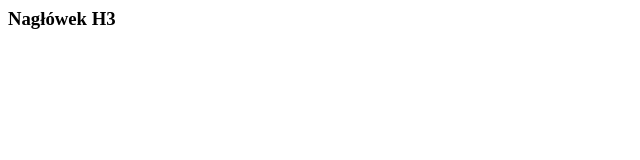
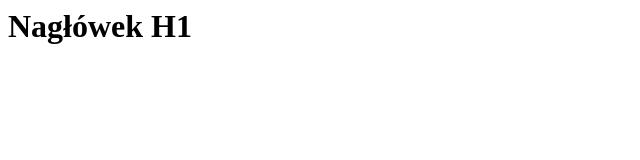
Before and after one commit to divinitus/ocp-poc-guides, a plain HTML site: page index.html in a window 1280 px wide. Shown: the whole page, without its empty margins (0-640 px from the left). Drawn offline with Linux system fonts and the light colour scheme.

Commit message:
Podbijamy header do H1

```diff
--- a/index.html
+++ b/index.html
@@ -1,6 +1,6 @@
 <html>
   <head></head>
   <body>
-    <h3>Nagłówek H3</h3>
+    <h1>Nagłówek H1</h1>
   </body>
 </html>
```
